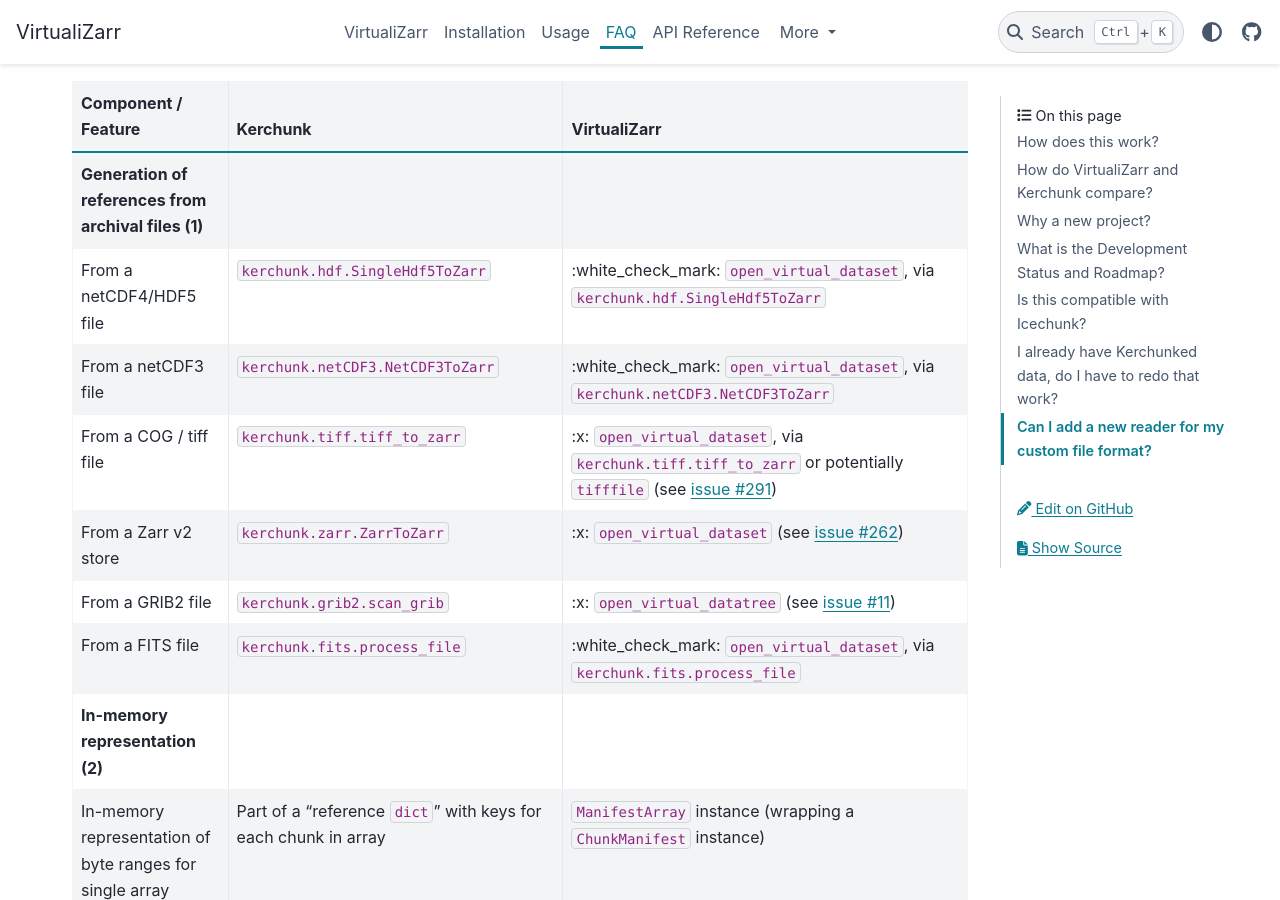
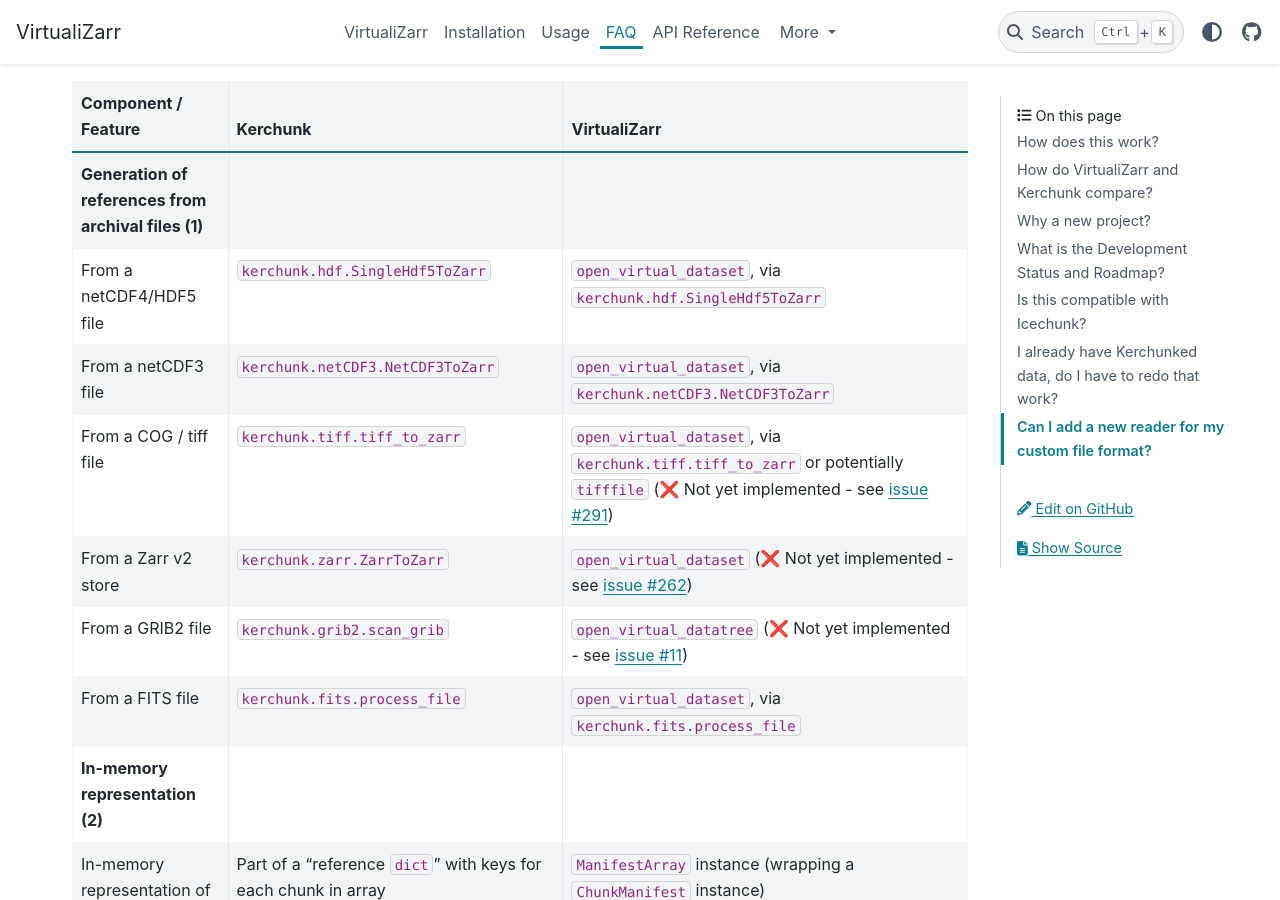
Before and after one commit to zarr-developers/VirtualiZarr, a Sphinx documentation site: the page built from docs/faq.md, in a window 1280 px wide and 900 px high, scrolled down 1405 px. Built offline with Sphinx 7.4.7 and the PyData theme 0.15.4, drawn with Linux system fonts in a browser that asks for light colours.

Commit message:
fix emojis

```diff
--- a/docs/faq.md
+++ b/docs/faq.md
@@ -22,12 +22,12 @@
 | Component / Feature                                                      | Kerchunk                                                                                                                            | VirtualiZarr                                                                                                                                     |
 | ------------------------------------------------------------------------ | ----------------------------------------------------------------------------------------------------------------------------------- | ------------------------------------------------------------------------------------------------------------------------------------------------ |
 | **Generation of references from archival files (1)**                     |                                                                                                                                     |                                                                                                                                                  |
-| From a netCDF4/HDF5 file                                                 | `kerchunk.hdf.SingleHdf5ToZarr`                                                                                                     | :white_check_mark: `open_virtual_dataset`, via `kerchunk.hdf.SingleHdf5ToZarr`                                                            |
-| From a netCDF3 file                                                      | `kerchunk.netCDF3.NetCDF3ToZarr`                                                                                                    | :white_check_mark: `open_virtual_dataset`, via `kerchunk.netCDF3.NetCDF3ToZarr`                                                                                     |
-| From a COG / tiff file                                                   | `kerchunk.tiff.tiff_to_zarr`                                                                                                        | :x: `open_virtual_dataset`, via `kerchunk.tiff.tiff_to_zarr` or potentially `tifffile` (see [issue #291](https://github.com/zarr-developers/VirtualiZarr/issues/291))                                                               |
-| From a Zarr v2 store                                                     | `kerchunk.zarr.ZarrToZarr`                                                                                                          | :x: `open_virtual_dataset` (see [issue #262](https://github.com/zarr-developers/VirtualiZarr/issues/262))                                                                                       |
-| From a GRIB2 file                                                        | `kerchunk.grib2.scan_grib`                                                                                                          | :x: `open_virtual_datatree` (see [issue #11](https://github.com/zarr-developers/VirtualiZarr/issues/11))                                                                                |
-| From a FITS file                                                         | `kerchunk.fits.process_file`                                                                                                        | :white_check_mark:  `open_virtual_dataset`, via `kerchunk.fits.process_file`                                                                                      |
+| From a netCDF4/HDF5 file                                                 | `kerchunk.hdf.SingleHdf5ToZarr`                                                                                                     | `open_virtual_dataset`, via `kerchunk.hdf.SingleHdf5ToZarr`                                                            |
+| From a netCDF3 file                                                      | `kerchunk.netCDF3.NetCDF3ToZarr`                                                                                                    | `open_virtual_dataset`, via `kerchunk.netCDF3.NetCDF3ToZarr`                                                                                     |
+| From a COG / tiff file                                                   | `kerchunk.tiff.tiff_to_zarr`                                                                                                        | `open_virtual_dataset`, via `kerchunk.tiff.tiff_to_zarr` or potentially `tifffile` (❌ Not yet implemented - see [issue #291](https://github.com/zarr-developers/VirtualiZarr/issues/291))                                                               |
+| From a Zarr v2 store                                                     | `kerchunk.zarr.ZarrToZarr`                                                                                                          | `open_virtual_dataset` (❌ Not yet implemented - see [issue #262](https://github.com/zarr-developers/VirtualiZarr/issues/262))                                                                                       |
+| From a GRIB2 file                                                        | `kerchunk.grib2.scan_grib`                                                                                                          | `open_virtual_datatree` (❌ Not yet implemented - see [issue #11](https://github.com/zarr-developers/VirtualiZarr/issues/11))                                                                                |
+| From a FITS file                                                         | `kerchunk.fits.process_file`                                                                                                        | `open_virtual_dataset`, via `kerchunk.fits.process_file`                                                                                      |
 | **In-memory representation (2)**                                         |                                                                                                                                     |                                                                                                                                                  |
 | In-memory representation of byte ranges for single array                 | Part of a "reference `dict`" with keys for each chunk in array                                                                      | `ManifestArray` instance (wrapping a `ChunkManifest` instance)                                                                                   |
 | In-memory representation of actual data values                           | Encoded bytes directly serialized into the "reference `dict`", created on a per-chunk basis using the `inline_threshold` kwarg      | `numpy.ndarray` instances, created on a per-variable basis using the `loadable_variables` kwarg                                                  |
```
